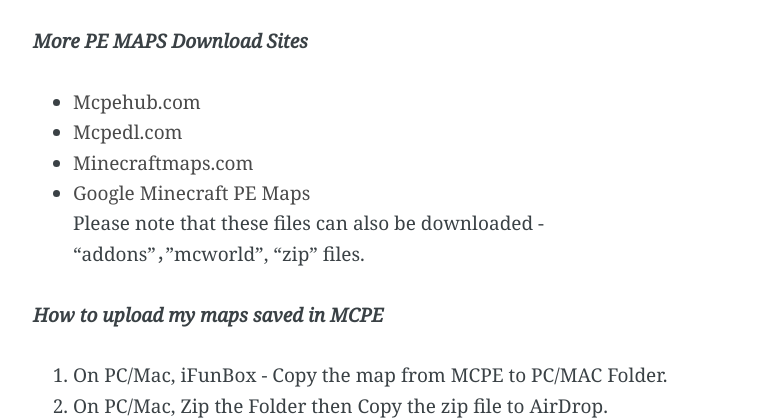
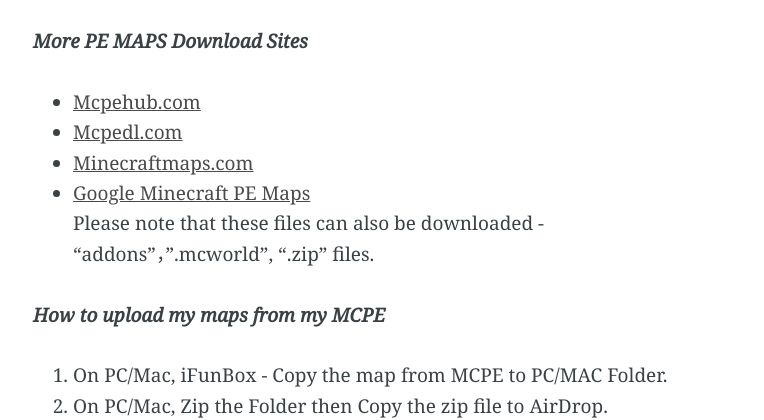
Before and after one commit to Minecraft-PE-Servers/Minecraft-PE-Servers.github.io, a Jekyll site: the page built from _posts/2016-12-14-download-and-install-minecraft-pe-maps-zip.md, in a window 1280 px wide. Shown: the part 1163-1583 px from the top of the page, without its empty margins (257-1021 px from the left). Built offline with Jekyll 4.4.1, drawn with Linux system fonts in a browser that asks for light colours.

Commit message:
提交发布

```diff
--- a/_posts/2016-12-14-download-and-install-minecraft-pe-maps-zip.md
+++ b/_posts/2016-12-14-download-and-install-minecraft-pe-maps-zip.md
@@ -14,13 +14,13 @@
 3. Suddenly, as if by magic, the new world start to open in Minecraft PE.
 
 ***More PE MAPS Download Sites***
-- [Mcpehub.com](http://mcpehub.com/maps?sort=downloads)
-- [Mcpedl.com](http://mcpedl.com/tag/mcworld/)
-- [Minecraftmaps.com](http://www.minecraftmaps.com/pocket-edition-maps)
-- [Google Minecraft PE Maps](https://www.google.com/webhp?ion=1&espv=2&ie=UTF-8#q=minecraft%20pe%20map)
-Please note that these files can also be downloaded - "addons"，"mcworld", "zip" files.
+- [<u>Mcpehub.com</u>](http://mcpehub.com/maps?sort=downloads)
+- [<u>Mcpedl.com</u>](http://mcpedl.com/tag/mcworld/)
+- [<u>Minecraftmaps.com</u>](http://www.minecraftmaps.com/pocket-edition-maps)
+- [<u>Google Minecraft PE Maps</u>](https://www.google.com/webhp?ion=1&espv=2&ie=UTF-8#q=minecraft%20pe%20map)
+Please note that these files can also be downloaded - "addons"，".mcworld", ".zip" files.
 
-***How to upload my maps saved in MCPE***
+***How to upload my maps from my MCPE***
 1. On PC/Mac, iFunBox - Copy the map from MCPE to PC/MAC Folder.
 2. On PC/Mac, Zip the Folder then Copy the zip file to AirDrop.
 3. On iPhone/iPad, AirDrop got the zip file - Open in Mcworld.co - Upload&Share - Done!
```
